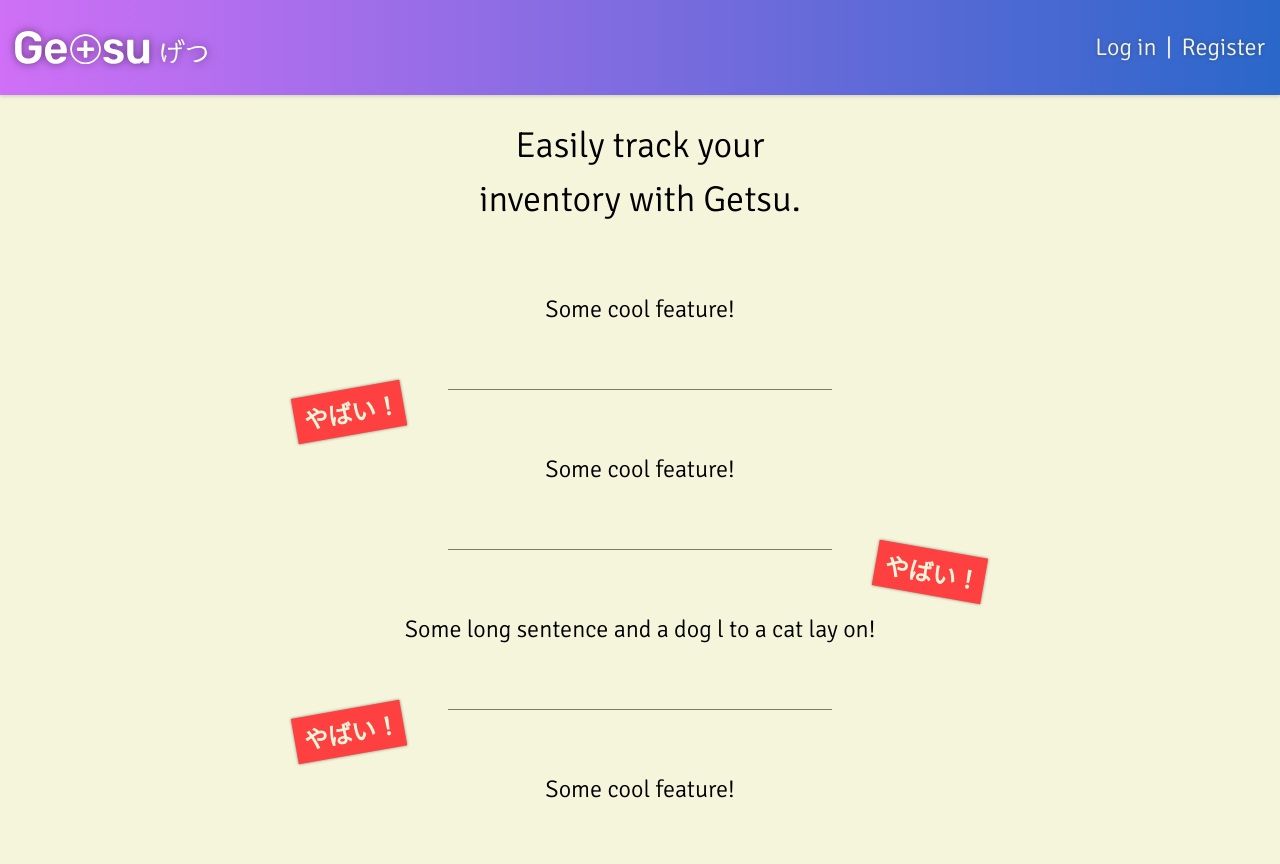
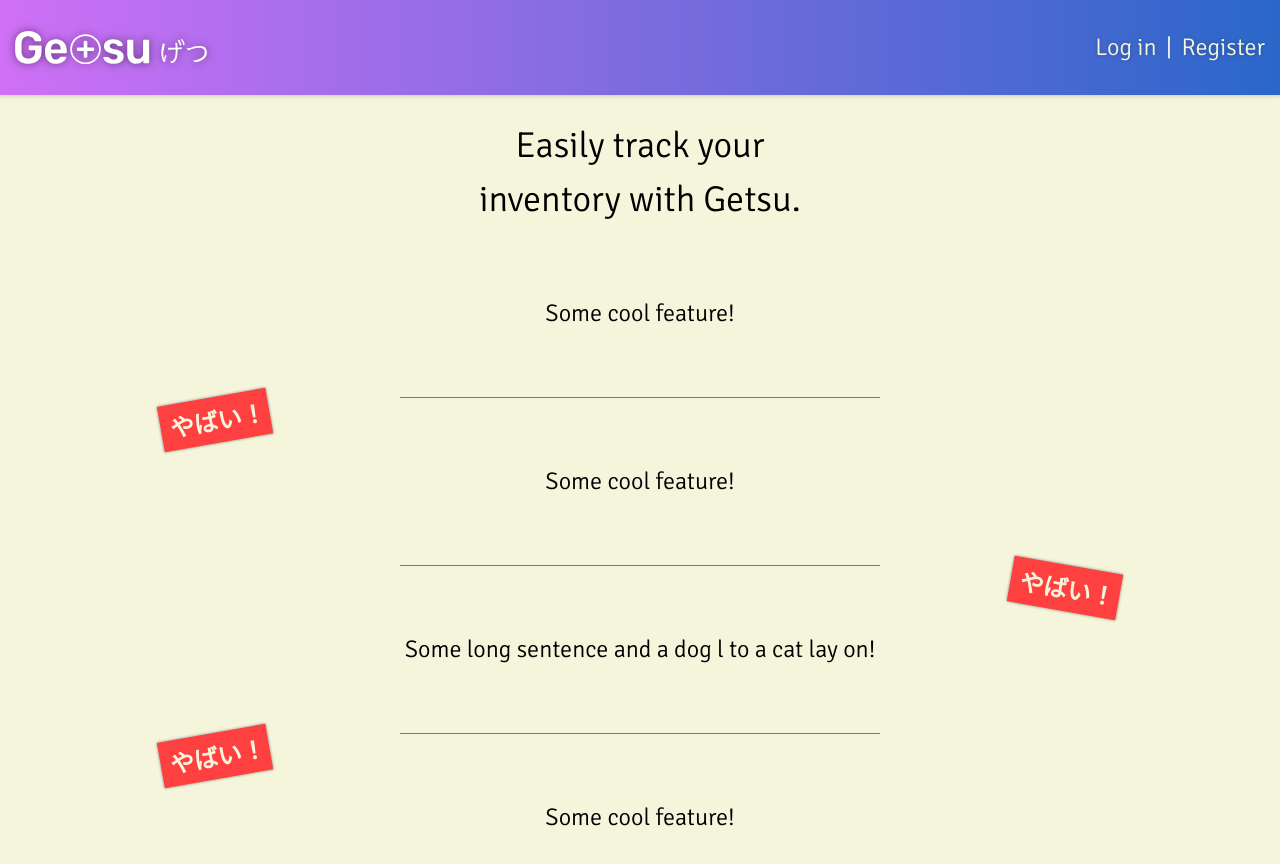
Before and after one commit to kevinwei00/getsu-client, a React (Create React App) app: page / in a window 1280 px wide. Shown: the top 864 px of the page. Built offline with nearby package versions, Linux system fonts and the light colour scheme.

Commit message:
tweak width percentages

```diff
--- a/src/components/App.css
+++ b/src/components/App.css
@@ -62,7 +62,7 @@
 }
 
 .AppLanding__features {
-  height: 20vh;
+  height: 7rem;
   display: flex;
   align-items: center;
   justify-content: center;
@@ -70,7 +70,6 @@
 }
 
 .AppLanding__features__text {
-  width: 70%;
   text-align: center;
 }
 
@@ -83,7 +82,7 @@
   bottom: 0;
   box-shadow: 0 1px 0 rgba(0, 0, 0, 0.5);
   height: 1px;
-  width: 40%;
+  width: 50%;
 }
 
 .AppLanding__features:nth-child(even) .yabai-badge {
@@ -283,7 +282,7 @@
 }
 
 /***********************************************
-  Progressive Enhancement
+  Media Queries
 ************************************************/
 
 @media screen and (min-width: 320px) {
@@ -293,14 +292,6 @@
 }
 
 @media screen and (min-width: 768px) {
-  .AppLanding__features:nth-child(even) .yabai-badge {
-    right: 14%;
-  }
-
-  .AppLanding__features:nth-child(odd) .yabai-badge {
-    left: 14%;
-  }
-
   html {
     font-size: 150%;
   }
```
